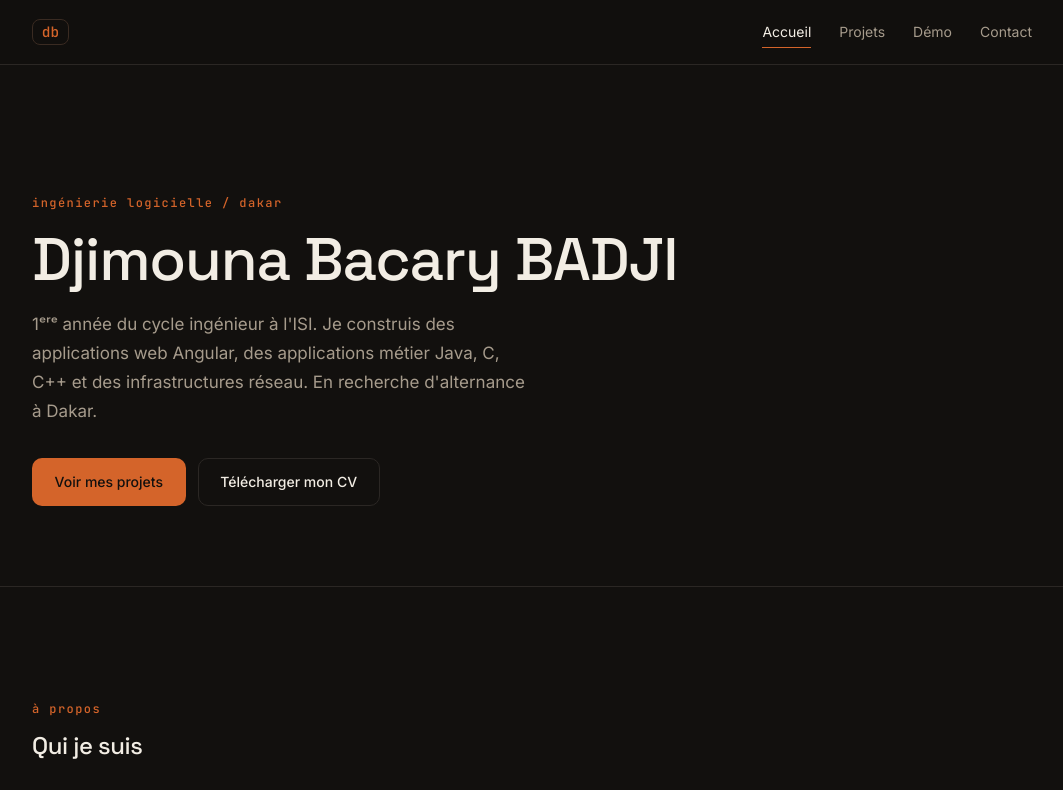
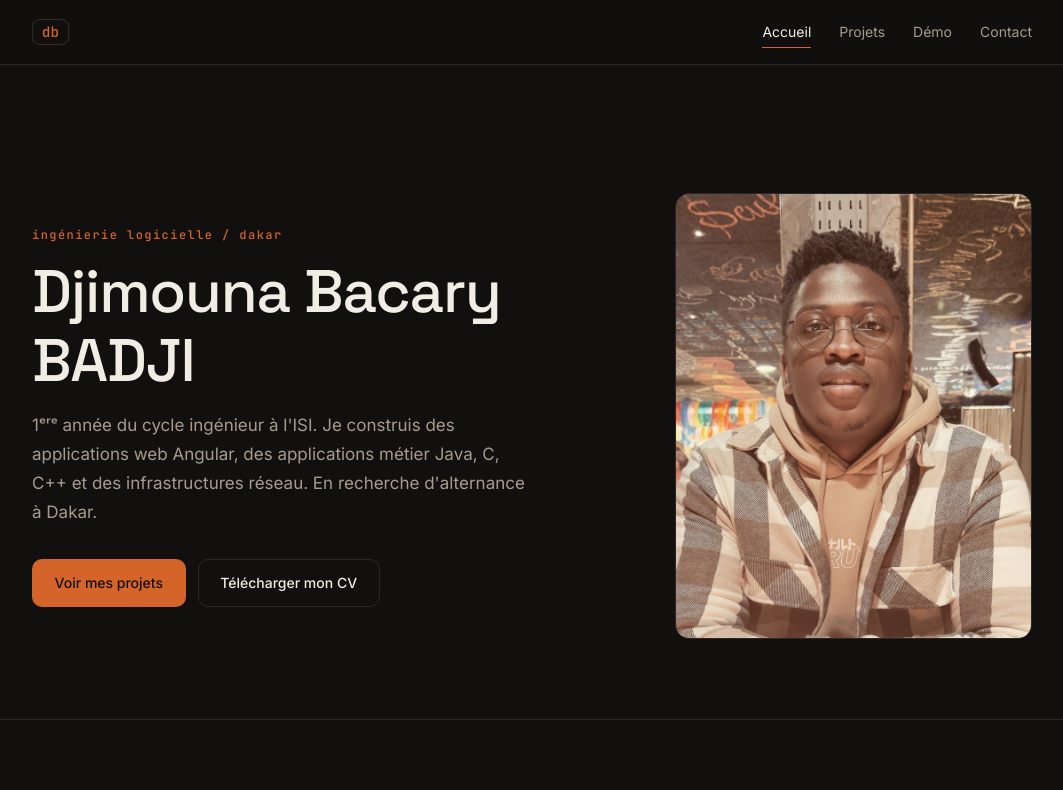
Before and after one commit to djim97/Portfolio, an Angular app: page / in a window 1280 px wide. Shown: the top 790 px of the page, without its empty margins (108-1171 px from the left). Built offline with nearby package versions, Linux system fonts and the light colour scheme; no server answers.

Commit message:
Ajout photo

```diff
--- a/src/app/core/profile.data.ts
+++ b/src/app/core/profile.data.ts
@@ -18,9 +18,9 @@ export const IDENTITY = {
   program: "Diplôme d'Ingénieur en Techniques Informatiques — DITI 3",
   email: 'dbadjidk@groupeisi.com',
   github: 'https://github.com/djim97',
-  linkedin: 'www.linkedin.com/in/djimouna',          // a renseigner
+  linkedin: 'www.linkedin.com/in/djimouna',
   cvUrl: '/cv-djimouna-badji.pdf',
-  avatar: 'https://avatars.githubusercontent.com/u/255569156?v=4',
+  avatar: 'photo.jpg',
 };
 
 export const ABOUT: string[] = [
--- a/src/app/pages/home/home.css
+++ b/src/app/pages/home/home.css
@@ -2,6 +2,25 @@
 .hero {
   padding-block: clamp(4rem, 12vw, 8rem) clamp(3rem, 8vw, 5rem);
   border-bottom: 1px solid var(--line);
+}
+
+.hero-grid {
+  display: grid;
+  grid-template-columns: minmax(0, 1.6fr) minmax(0, 1fr);
+  gap: clamp(2rem, 6vw, 4.5rem);
+  align-items: center;
+}
+
+.hero-photo { margin: 0; }
+
+.hero-photo img {
+  display: block;
+  width: 100%;
+  height: auto;
+  aspect-ratio: 4 / 5;
+  object-fit: cover;
+  border-radius: var(--radius-lg);
+  border: 1px solid var(--line);
 }
 
 .hero-name {
@@ -20,6 +39,11 @@
   border-radius: 50%;
   background: var(--lagoon);
   flex: none;
+}
+
+@media (max-width: 860px) {
+  .hero-grid { grid-template-columns: 1fr; }
+  .hero-photo { order: -1; max-width: 200px; }
 }
 
 /* ---------- A propos ---------- */
--- a/src/app/pages/home/home.html
+++ b/src/app/pages/home/home.html
@@ -1,5 +1,6 @@
 <section class="hero">
-  <div class="wrap">
+  <div class="wrap hero-grid">
+    <div class="hero-text">
       <p class="eyebrow">{{ id.eyebrow }}</p>
       <h1 class="hero-name">{{ id.name }}</h1>
       <p class="hero-tagline lead">{{ id.tagline }}</p>
@@ -12,9 +13,15 @@
       @if (liveCount() !== null) {
         <p class="live" role="status">
           <span class="live-dot" aria-hidden="true"></span>
-        <span class="meta">l'API de démonstration répond — {{ liveCount() }} projets en base</span>
+          <span class="meta">l'API de démonstration répond — {{ liveCount() }} projet{{ liveCount()! > 1 ? 's' : '' }} en base</span>
         </p>
       }
+    </div>
+
+    <figure class="hero-photo">
+      <img [src]="id.avatar" [alt]="'Portrait de ' + id.name"
+           width="400" height="500" fetchpriority="high">
+    </figure>
   </div>
 </section>
 
```
Also changed, not shown: public/photo.jpg (added). Lines whose indentation alone changed are shown as unchanged.
